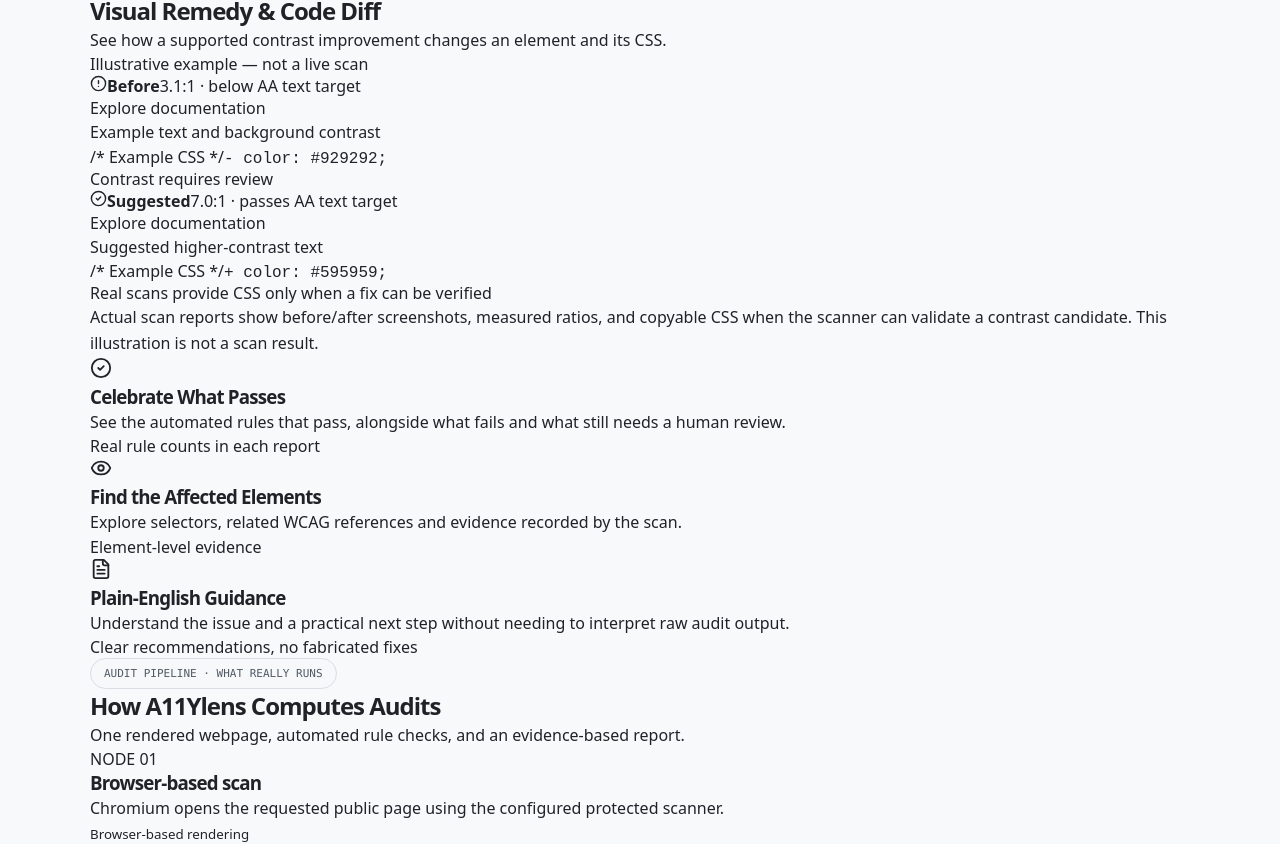
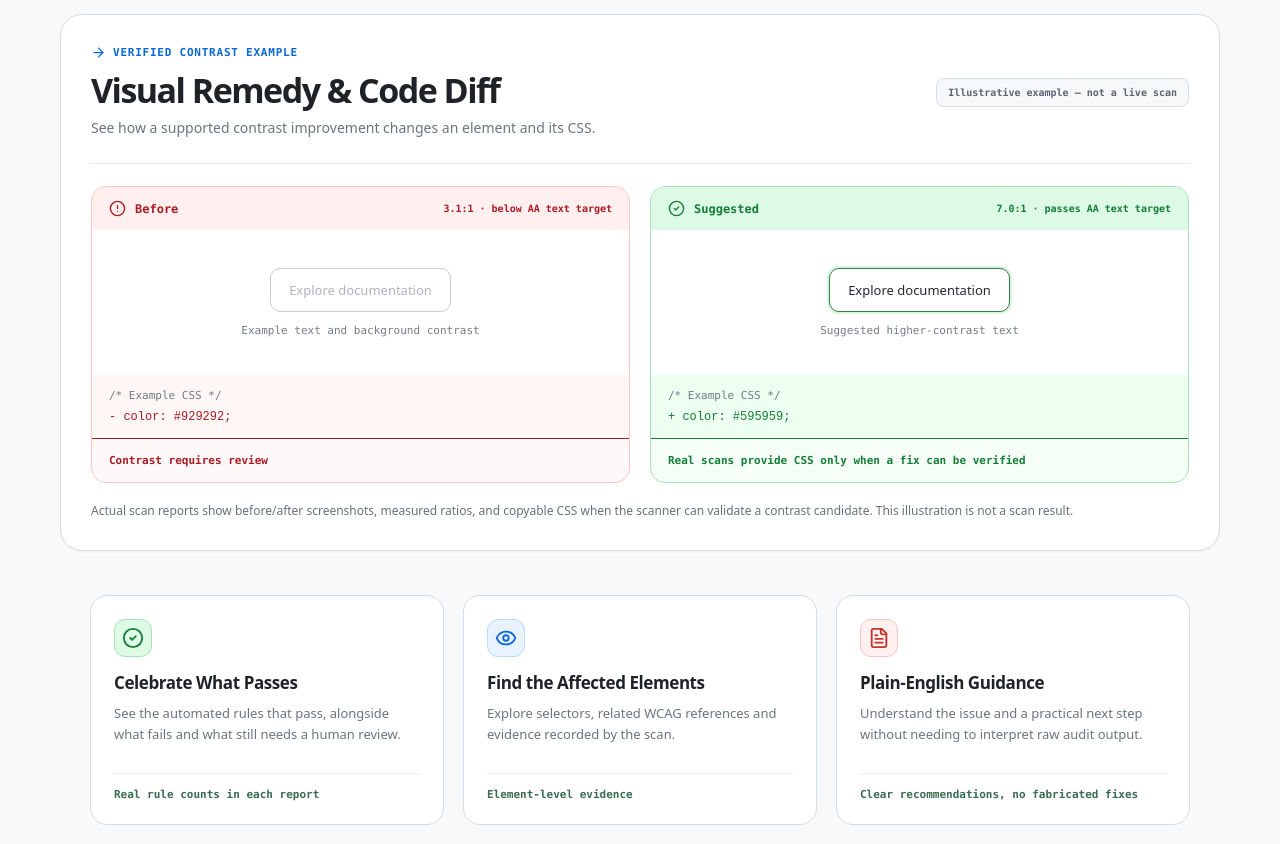
Before and after one commit to dionpram/A11Ylens, a Next.js app: page / in a window 1280 px wide. Shown: the part 819-1663 px from the top of the page. Built offline with nearby package versions, Linux system fonts and the light colour scheme.

Commit message:
style: unify Stitch code diff, capability cards, and audit pipeline across homepage

```diff
--- a/app/globals.css
+++ b/app/globals.css
@@ -284,3 +284,48 @@
 .stitch-trust{padding:13px 10px;}
 .stitch-hero h1{letter-spacing:-.055em;}
 }
+
+
+/* Unified Stitch-derived homepage below the hero. */
+@media screen {
+.stitch-showcase-section,.stitch-capabilities,.stitch-engine-section{background:#f8f9fb;}
+.stitch-showcase-section{padding:42px 0 38px;}
+.stitch-feature-panel,.stitch-engine-panel{background:white;border:1px solid #d4dce5;border-radius:22px;padding:30px;box-shadow:0 2px 3px rgba(30,40,55,.025);}
+.stitch-feature-head{display:flex;align-items:center;justify-content:space-between;gap:20px;padding-bottom:24px;border-bottom:1px solid #e9edf1;}
+.stitch-feature-head h2,.stitch-engine-heading h2{font-size:clamp(27px,3vw,34px);font-weight:750;letter-spacing:-.045em;margin:7px 0 4px;}
+.stitch-feature-head p,.stitch-engine-heading p{color:#6b7581;font-size:14px;line-height:1.6;}
+.stitch-blue-kicker{font:700 11px ui-monospace,SFMono-Regular,Consolas,monospace;letter-spacing:.07em;color:#0969da;display:flex;align-items:center;gap:7px;}
+.stitch-example-tag{font:650 10px ui-monospace,SFMono-Regular,Consolas,monospace;border:1px solid #d8dee4;background:#f6f8fa;border-radius:8px;padding:8px 11px;color:#5c6570;text-align:center;}
+.stitch-diff-grid{display:grid;grid-template-columns:repeat(2,minmax(0,1fr));gap:20px;margin-top:22px;}
+.stitch-diff-card{border:1px solid;border-radius:15px;overflow:hidden;min-width:0;}
+.stitch-diff-before{border-color:#ffc6c3;background:#fff8f8;color:#a91c24;}.stitch-diff-after{border-color:#a8dfb7;background:#f5fff7;color:#157d38;}
+.stitch-diff-card header{display:flex;align-items:center;gap:9px;padding:13px 17px;font:650 12px ui-monospace,SFMono-Regular,Consolas,monospace;background:rgba(255,0,0,.035);}
+.stitch-diff-after header{background:#dcfae5;}
+.stitch-diff-card header span{font-size:10px;margin-left:auto;}
+.stitch-diff-stage{display:flex;min-height:145px;align-items:center;justify-content:center;flex-direction:column;gap:12px;background:white;}
+.stitch-demo-button{padding:12px 18px;border-radius:10px;border:1px solid #b5bbc3;font-size:13px;}
+.stitch-demo-fail{color:#969ba6;background:#fff;opacity:.75}.stitch-demo-pass{color:#24292f;background:white;border-color:#39794b;box-shadow:0 0 0 2px #d8f6df;}
+.stitch-diff-stage p{color:#737d88;font:11px ui-monospace,SFMono-Regular,Consolas,monospace;}
+.stitch-diff-code{display:flex;flex-direction:column;gap:8px;padding:14px 17px;background:#fff7f6;font:11px ui-monospace,SFMono-Regular,Consolas,monospace;}
+.stitch-diff-after .stitch-diff-code{background:#ecfff0;}
+.stitch-diff-code span{color:#717b86;}.stitch-diff-code code{font-size:12px;overflow-wrap:anywhere;}
+.stitch-diff-card footer{border-top:1px solid currentColor;padding:15px 17px;font:600 11px ui-monospace,SFMono-Regular,Consolas,monospace;}
+.stitch-feature-disclaimer{color:#67717c;font-size:12px;margin-top:18px;line-height:1.6;}
+.stitch-capabilities{padding:6px 0 42px;}
+.stitch-capability-grid{display:grid;grid-template-columns:repeat(3,minmax(0,1fr));gap:19px;}
+.stitch-cap-card{background:#fff;border:1px solid #d4dce5;border-radius:17px;padding:23px;display:flex;flex-direction:column;min-height:230px;}
+.stitch-cap-card h3{font-size:17px;letter-spacing:-.025em;margin:14px 0 9px;}.stitch-cap-card p{font-size:13px;color:#6b7581;line-height:1.55;flex:1;}
+.stitch-cap-icon{width:38px;height:38px;display:grid;place-items:center;border:1px solid;border-radius:11px;}
+.stitch-cap-icon.green{color:#157d38;background:#defbe5;border-color:#a8dfb7}.stitch-cap-icon.blue{color:#0969da;background:#e8f3ff;border-color:#badbfa}.stitch-cap-icon.coral{color:#c33329;background:#fff1f0;border-color:#f3c5c0}
+.stitch-cap-foot{margin-top:20px;padding-top:14px;border-top:1px solid #e9edf1;color:#396c50;font:650 11px ui-monospace,SFMono-Regular,Consolas,monospace;}
+.stitch-engine-section{padding:20px 0 80px;}
+.stitch-engine-heading{text-align:center;margin-bottom:30px;}
+.stitch-engine-grid{display:grid;grid-template-columns:repeat(3,minmax(0,1fr));gap:20px;}
+.stitch-engine-grid article{border:1px solid #d4dce5;border-radius:15px;padding:22px;display:flex;flex-direction:column;min-height:200px;}
+.stitch-step-index{color:#0969da;font:700 11px ui-monospace,SFMono-Regular,Consolas,monospace;}
+.stitch-engine-grid h3{font-size:16px;letter-spacing:-.025em;margin:13px 0 10px;}
+.stitch-engine-grid p{font-size:13px;line-height:1.6;color:#6b7581;flex:1;}
+.stitch-engine-grid small{margin-top:18px;border-top:1px solid #e9edf1;padding-top:12px;color:#656d76;font:11px ui-monospace,SFMono-Regular,Consolas,monospace;}
+.stitch-method-link{display:flex;justify-content:center;align-items:center;gap:6px;color:#0969da;font-weight:700;font-size:13px;margin-top:25px;}
+}
+@media screen and (max-width:730px){.stitch-diff-grid,.stitch-capability-grid,.stitch-engine-grid{grid-template-columns:1fr}.stitch-feature-head{flex-direction:column;align-items:flex-start}.stitch-feature-panel,.stitch-engine-panel{padding:19px}.stitch-showcase-section{padding-top:20px}.stitch-diff-card header{flex-wrap:wrap}.stitch-diff-card header span{margin-left:0}.stitch-cap-card,.stitch-engine-grid article{min-height:unset}}
```
